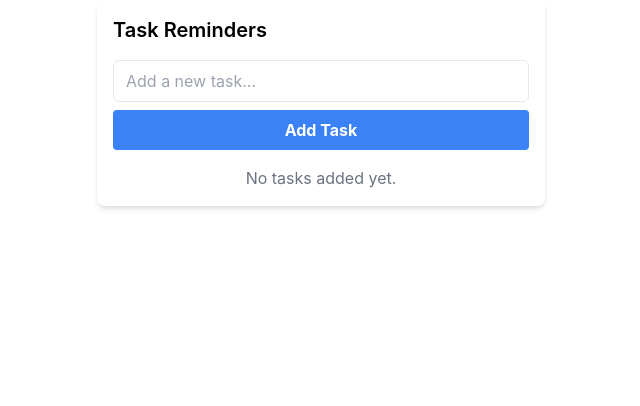
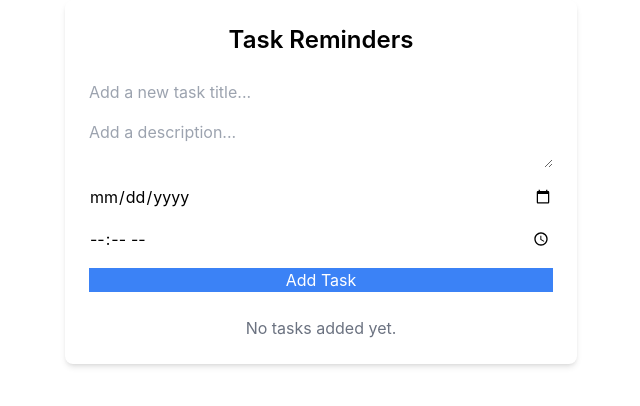
Before and after one commit to Hackdata2024/40-ee, a React (Create React App) app in the folder client/: page /task-reminders in a window 1280 px wide. Shown: the top 406 px of the page, without its empty margins (319-959 px from the left). Built offline with nearby package versions, Linux system fonts and the light colour scheme.

Commit message:
Task Reminders

```diff
--- a/client/src/components/TaskReminders/TaskReminders.js
+++ b/client/src/components/TaskReminders/TaskReminders.js
@@ -1,13 +1,31 @@
 import React, { useState } from "react";
+import { FaEdit, FaTrashAlt, FaClock } from "react-icons/fa";
 
 const TaskReminders = () => {
   const [tasks, setTasks] = useState([]);
-  const [newTask, setNewTask] = useState("");
+  const [newTaskTitle, setNewTaskTitle] = useState("");
+  const [newTaskDescription, setNewTaskDescription] = useState("");
+  const [newTaskDueDate, setNewTaskDueDate] = useState("");
+  const [newTaskReminderTime, setNewTaskReminderTime] = useState("");
+  const [editingId, setEditingId] = useState(null);
+  const [editTitle, setEditTitle] = useState("");
 
   const addTask = () => {
-    if (!newTask.trim()) return;
-    setTasks([...tasks, { id: Date.now(), text: newTask, completed: false }]);
-    setNewTask("");
+    if (!newTaskTitle.trim()) return;
+    const newTask = {
+      id: Date.now(), // Simulating task_id
+      user_id: 1, // Static user_id, in a real app, this would come from user session
+      title: newTaskTitle,
+      description: newTaskDescription,
+      due_date: newTaskDueDate,
+      reminder_time: newTaskReminderTime,
+      completed: false,
+    };
+    setTasks([...tasks, newTask]);
+    setNewTaskTitle("");
+    setNewTaskDescription("");
+    setNewTaskDueDate("");
+    setNewTaskReminderTime("");
   };
 
   const toggleTaskCompletion = (id) => {
@@ -22,20 +40,78 @@ const TaskReminders = () => {
     setTasks(tasks.filter((task) => task.id !== id));
   };
 
+  const startEditing = (id) => {
+    setEditingId(id);
+    const task = tasks.find((task) => task.id === id);
+    setEditTitle(task.title);
+  };
+
+  const handleEditChange = (e) => {
+    setEditTitle(e.target.value);
+  };
+
+  const saveEdit = (id) => {
+    setTasks(
+      tasks.map((task) =>
+        task.id === id ? { ...task, title: editTitle } : task
+      )
+    );
+    setEditingId(null);
+    setEditTitle("");
+  };
+  const calculateRemainingTime = (dueDate) => {
+    const now = new Date();
+    const due = new Date(dueDate);
+    const diff = due - now;
+
+    if (diff <= 0) {
+      return "Task is due";
+    }
+
+    const diffDays = Math.floor(diff / (1000 * 60 * 60 * 24));
+    const diffHours = Math.floor(
+      (diff % (1000 * 60 * 60 * 24)) / (1000 * 60 * 60)
+    );
+    const diffMinutes = Math.floor((diff % (1000 * 60 * 60)) / (1000 * 60));
+
+    return `${diffDays} days, ${diffHours} hours, ${diffMinutes} minutes remaining`;
+  };
+
   return (
-    <div className="bg-white shadow-md rounded-lg p-4 max-w-md mx-auto">
-      <h2 className="text-xl font-semibold mb-4">Task Reminders</h2>
-      <div className="mb-4">
+    <div className="bg-white shadow-md rounded-lg p-6 max-w-lg mx-auto space-y-6">
+      <h2 className="text-2xl font-semibold text-center">Task Reminders</h2>
+      <div>
+        <div className="grid gap-4 mb-4">
           <input
             type="text"
-          value={newTask}
-          onChange={(e) => setNewTask(e.target.value)}
-          className="border rounded-md py-2 px-3 mr-2 w-full focus:outline-none focus:ring-2 focus:ring-blue-500"
-          placeholder="Add a new task..."
+            value={newTaskTitle}
+            onChange={(e) => setNewTaskTitle(e.target.value)}
+            placeholder="Add a new task title..."
+            className="input text-base border-gray-300 rounded-md focus:ring-blue-500 focus:border-blue-500"
           />
+          <textarea
+            value={newTaskDescription}
+            onChange={(e) => setNewTaskDescription(e.target.value)}
+            placeholder="Add a description..."
+            className="input text-base border-gray-300 rounded-md focus:ring-blue-500 focus:border-blue-500"
+            rows="2"
+          ></textarea>
+          <input
+            type="date"
+            value={newTaskDueDate}
+            onChange={(e) => setNewTaskDueDate(e.target.value)}
+            className="input border-gray-300 rounded-md focus:ring-blue-500 focus:border-blue-500"
+          />
+          <input
+            type="time"
+            value={newTaskReminderTime}
+            onChange={(e) => setNewTaskReminderTime(e.target.value)}
+            className="input border-gray-300 rounded-md focus:ring-blue-500 focus:border-blue-500"
+          />
+        </div>
         <button
           onClick={addTask}
-          className="mt-2 bg-blue-500 hover:bg-blue-700 text-white font-bold py-2 px-4 rounded w-full transition duration-200 ease-in-out"
+          className="btn bg-blue-500 hover:bg-blue-700 text-white w-full transition duration-200 ease-in-out"
         >
           Add Task
         </button>
@@ -44,24 +120,71 @@ const TaskReminders = () => {
         {tasks.map((task) => (
           <li
             key={task.id}
-            className={`flex items-center justify-between mb-2 p-2 ${
-              task.completed ? "bg-green-100" : "bg-gray-100"
+            className={`bg-gray-100 rounded-md overflow-hidden shadow ${
+              task.completed ? "opacity-75" : ""
             }`}
           >
+            <div className="p-4 flex justify-between items-center">
+              <div className="flex-1">
+                {editingId === task.id ? (
+                  <input
+                    type="text"
+                    value={editTitle}
+                    onChange={handleEditChange}
+                    className="input text-base w-full"
+                  />
+                ) : (
+                  <div className="flex items-center space-x-4">
+                    <input
+                      type="checkbox"
+                      checked={task.completed}
+                      onChange={() => toggleTaskCompletion(task.id)}
+                      className="form-checkbox rounded text-blue-500 h-5 w-5"
+                    />
                     <span
-              className={`flex-1 ${
-                task.completed ? "text-gray-500 line-through" : "text-gray-800"
+                      className={`text-lg ${
+                        task.completed
+                          ? "text-gray-500 line-through"
+                          : "text-gray-800"
                       }`}
-              onClick={() => toggleTaskCompletion(task.id)}
                     >
-              {task.text}
+                      {task.title}
                     </span>
+                  </div>
+                )}
+              </div>
+              <div className="flex items-center space-x-2">
+                {editingId === task.id ? (
+                  <button
+                    onClick={() => saveEdit(task.id)}
+                    className="btn bg-blue-500 hover:bg-blue-700 text-white"
+                  >
+                    Save
+                  </button>
+                ) : (
+                  <>
+                    <button
+                      onClick={() => startEditing(task.id)}
+                      className="btn p-2 rounded-full bg-yellow-500 hover:bg-yellow-700 text-white flex items-center justify-center text-lg"
+                    >
+                      <FaEdit className="h-5 w-5" />{" "}
+                      {/* Adjust size as needed */}
+                    </button>
                     <button
                       onClick={() => removeTask(task.id)}
-              className="bg-red-500 hover:bg-red-700 text-white font-bold py-1 px-2 rounded-full text-sm"
+                      className="btn p-2 rounded-full bg-red-500 hover:bg-red-700 text-white flex items-center justify-center text-lg"
                     >
-              X
+                      <FaTrashAlt className="h-5 w-5" />{" "}
+                      {/* Adjust size as needed */}
                     </button>
+                  </>
+                )}
+              </div>
+            </div>
+            <div className="bg-gray-200 text-sm text-gray-700 p-4 flex items-center">
+              <FaClock className="mr-2" />
+              <span>{calculateRemainingTime(task.due_date)}</span>
+            </div>
           </li>
         ))}
       </ul>
```
Lines whose indentation alone changed are shown as unchanged.
